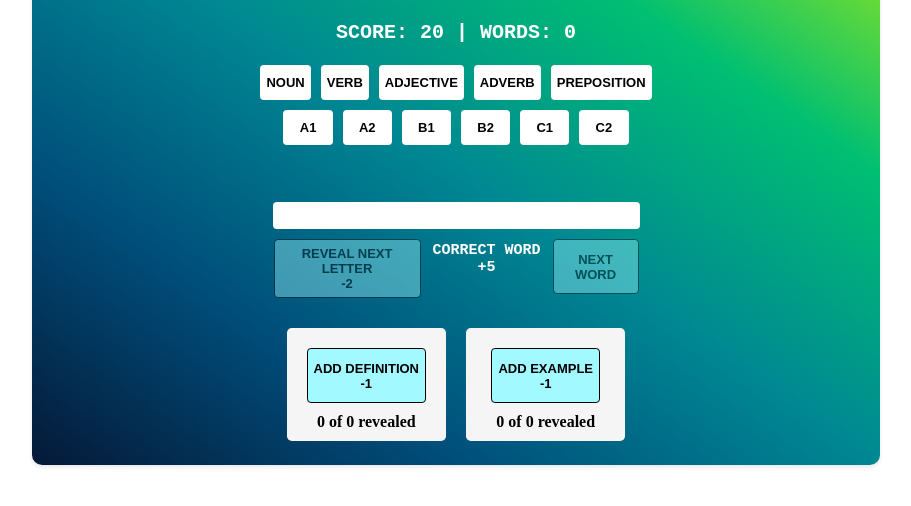
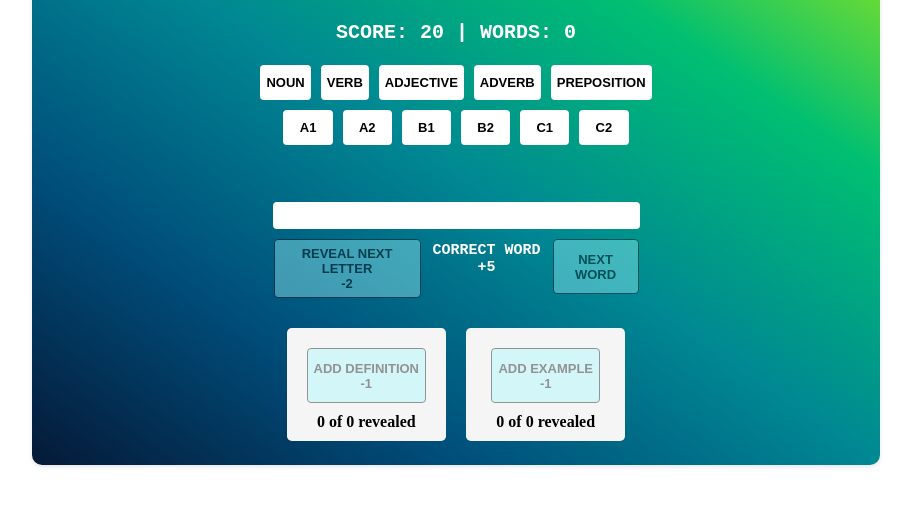
Before and after one commit to Altishofer/GuessMyWord, a Gatsby site: page / in a window 1280 px wide. Shown: the part 124-630 px from the top of the page, without its empty margins (184-1095 px from the left). Built offline with nearby package versions, Linux system fonts and the light colour scheme; Gatsby itself is replaced by a stand-in of ours.

Commit message:
disabled buttons with refactored logic

```diff
--- a/src/pages/index.js
+++ b/src/pages/index.js
@@ -298,7 +298,11 @@ function Index() {
                     <button
                         onClick={handleRevealNextLetter}
                         className="hints-button"
-                        disabled={hintIndex >= 30 || userInput === word}
+                        disabled={userInput === word ||
+                            !activatedWordTypes.includes(true) ||
+                            !activatedCefrLevels.includes(true) ||
+                            word === ""
+                    }
                     >
                         Reveal Next Letter
                         <br /> -2
@@ -326,7 +330,10 @@ function Index() {
                 <button
                     onClick={handleAddDefinition}
                     className="hints-button"
-                    //disabled={hints.length<=0}
+                    disabled={definitions.length<=0 || userInput === word ||
+                        !activatedWordTypes.includes(true) ||
+                        !activatedCefrLevels.includes(true) ||
+                        word === ""}
                 >
                     Add definition  <br /> -1
                 </button>
@@ -339,7 +346,10 @@ function Index() {
                 <button
                     onClick={handleAddExample}
                     className="hints-button"
-                    //disabled={hints.length<=0}
+                    disabled={examples.length<=0 || userInput === word ||
+                        !activatedWordTypes.includes(true) ||
+                        !activatedCefrLevels.includes(true) ||
+                        word === ""}
                 >
                     Add Example
                      <br /> -1
```
